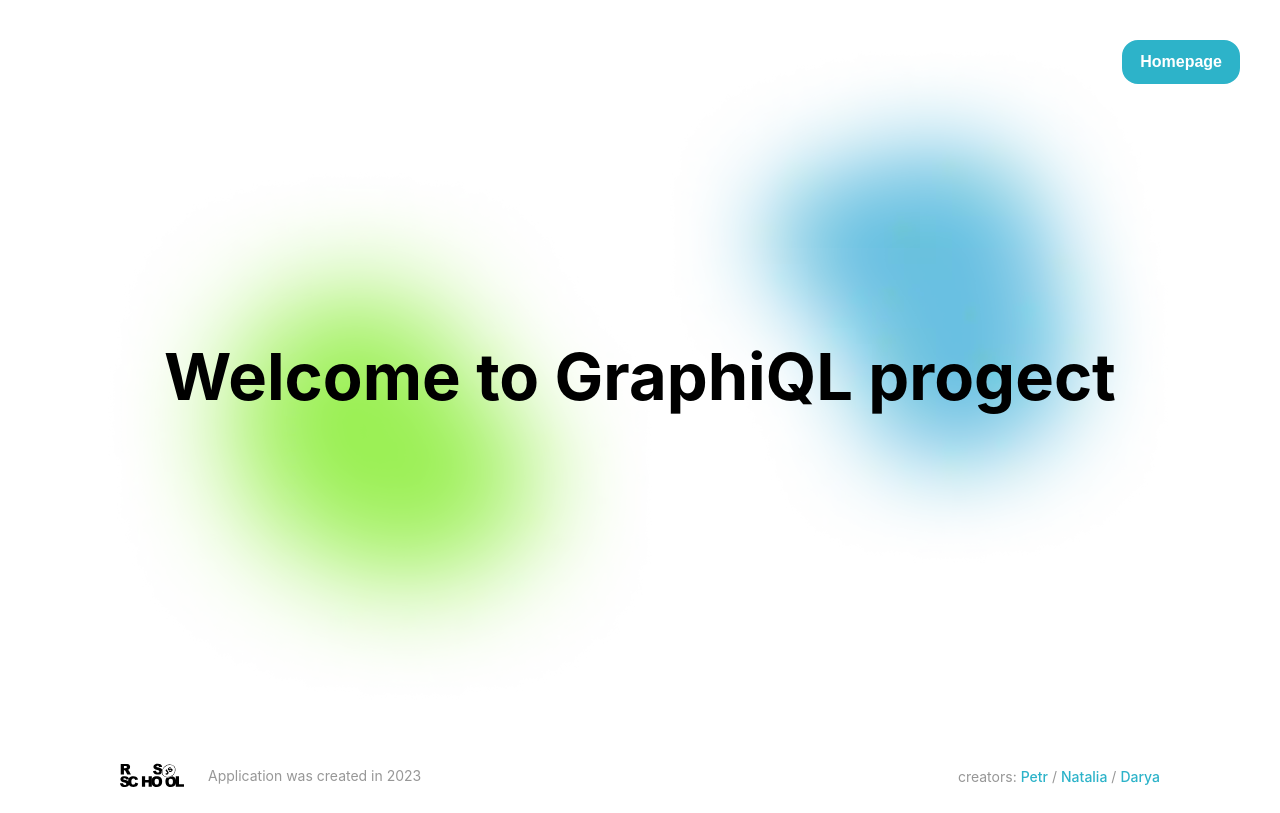
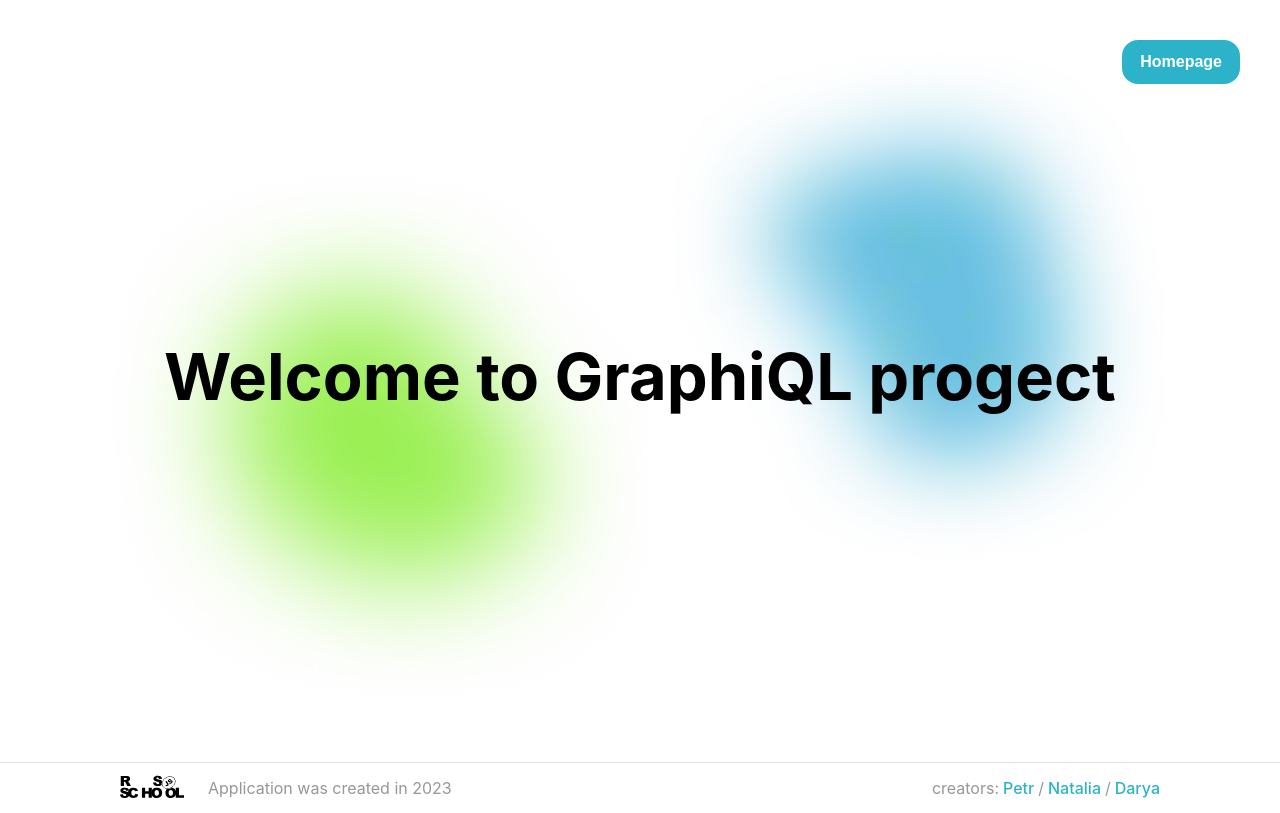
Before and after one commit to petro1909/graphiql-app, a React (Vite) app: page / in a window 1280 px wide. Built offline with nearby package versions, Linux system fonts and the light colour scheme.

Commit message:
refactor: update component style

```diff
--- a/src/components/footer/footer.module.scss
+++ b/src/components/footer/footer.module.scss
@@ -2,15 +2,15 @@
 @import '../../helpers/mixins';
 
 .footer {
-  margin-top: auto;
   display: flex;
+  margin-top: 10px;
   padding: 0 120px;
   align-items: center;
   justify-content: space-between;
-  height: 48px;
-  font-size: 14px;
+  height: 50px;
+  font-size: 16px;
   color: $color-gray-dark;
-
+  border-top: 1px solid $color-gray;
   @include _768 {
     flex-direction: column;
     justify-content: center;
--- a/src/components/header/header.module.scss
+++ b/src/components/header/header.module.scss
@@ -7,7 +7,7 @@
   top: 0;
   background-color: #ffffff;
   border-bottom: 1px solid rgb(225 224 223);
-  height: 72px;
+  height: 60px;
   padding: 0 120px;
 
   display: flex;
```
